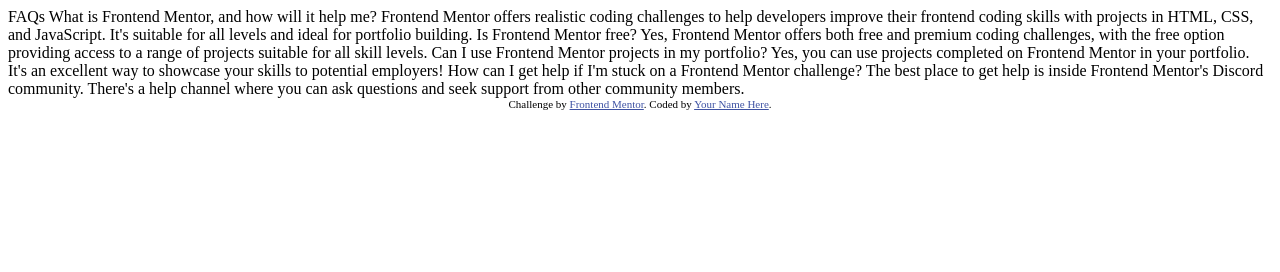
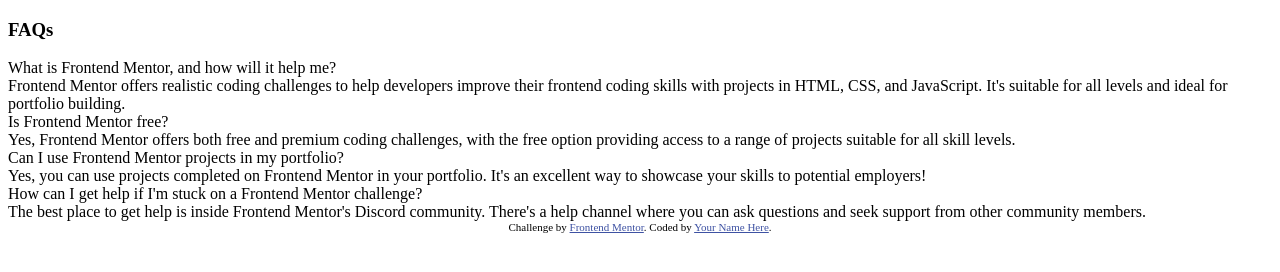
Before and after one commit to Josep-Ocana/frontendMentor-faq-accordion, a plain HTML site: page index.html in a window 1280 px wide. Drawn offline with Linux system fonts and the light colour scheme.

Commit message:
create html structure

```diff
--- a/index.html
+++ b/index.html
@@ -1,48 +1,87 @@
 <!DOCTYPE html>
 <html lang="en">
 	<head>
-  <meta charset="UTF-8">
-  <meta name="viewport" content="width=device-width, initial-scale=1.0"> <!-- displays site properly based on user's device -->
-
-  <link rel="icon" type="image/png" sizes="32x32" href="./assets/images/favicon-32x32.png">
-
+		<meta charset="UTF-8" />
+		<meta name="viewport" content="width=device-width, initial-scale=1.0" />
+		<link
+			rel="icon"
+			type="image/png"
+			sizes="32x32"
+			href="./assets/images/favicon-32x32.png"
+		/>
 		<title>Frontend Mentor | FAQ accordion</title>
-
-  <!-- Feel free to remove these styles or customise in your own stylesheet 👍 -->
 		<style>
-    .attribution { font-size: 11px; text-align: center; }
-    .attribution a { color: hsl(228, 45%, 44%); }
+			.attribution {
+				font-size: 11px;
+				text-align: center;
+			}
+			.attribution a {
+				color: hsl(228, 45%, 44%);
+			}
 		</style>
 	</head>
+
 	<body>
+		<main>
+			<header>
+				<div class="icon-star"></div>
+				<h3 class="title">FAQs</h3>
+			</header>
+			<div class="accordion">
+				<div class="accordion-item">
+					<div class="accordion-header">
+						What is Frontend Mentor, and how will it help me?
+						<i class="icon"></i>
+					</div>
+					<div class="accordion-content">
+						Frontend Mentor offers realistic coding challenges to help
+						developers improve their frontend coding skills with projects
+						in HTML, CSS, and JavaScript. It's suitable for all levels
+						and ideal for portfolio building.
+					</div>
+				</div>
+				<div class="accordion-item">
+					<div class="accordion-header">
+						Is Frontend Mentor free?
+						<i class="icon"></i>
+					</div>
+					<div class="accordion-content">
+						Yes, Frontend Mentor offers both free and premium coding
+						challenges, with the free option providing access to a range
+						of projects suitable for all skill levels.
+					</div>
+				</div>
+				<div class="accordion-item">
+					<div class="accordion-header">
+						Can I use Frontend Mentor projects in my portfolio?
+						<i class="icon"></i>
+					</div>
+					<div class="accordion-content">
+						Yes, you can use projects completed on Frontend Mentor in
+						your portfolio. It's an excellent way to showcase your skills
+						to potential employers!
+					</div>
+				</div>
+				<div class="accordion-item">
+					<div class="accordion-header">
+						How can I get help if I'm stuck on a Frontend Mentor
+						challenge?
+						<i class="icon"></i>
+					</div>
+					<div class="accordion-content">
+						The best place to get help is inside Frontend Mentor's
+						Discord community. There's a help channel where you can ask
+						questions and seek support from other community members.
+					</div>
+				</div>
+			</div>
+		</main>
 
-  FAQs
-
-  What is Frontend Mentor, and how will it help me?
-
-  Frontend Mentor offers realistic coding challenges to help developers improve their
-  frontend coding skills with projects in HTML, CSS, and JavaScript. It's suitable for
-  all levels and ideal for portfolio building.
-
-  Is Frontend Mentor free?
-
-  Yes, Frontend Mentor offers both free and premium coding challenges, with the free
-  option providing access to a range of projects suitable for all skill levels.
-
-  Can I use Frontend Mentor projects in my portfolio?
-
-  Yes, you can use projects completed on Frontend Mentor in your portfolio. It's an excellent
-  way to showcase your skills to potential employers!
-
-  How can I get help if I'm stuck on a Frontend Mentor challenge?
-
-  The best place to get help is inside Frontend Mentor's Discord community. There's a help
-  channel where you can ask questions and seek support from other community members.
-
-
-  <div class="attribution">
-    Challenge by <a href="https://www.frontendmentor.io?ref=challenge" target="_blank">Frontend Mentor</a>.
-    Coded by <a href="#">Your Name Here</a>.
-  </div>
+		<footer class="attribution">
+			Challenge by
+			<a href="https://www.frontendmentor.io?ref=challenge" target="_blank"
+				>Frontend Mentor</a
+			>. Coded by <a href="#">Your Name Here</a>.
+		</footer>
 	</body>
 </html>
```
Lines whose indentation alone changed are shown as unchanged.
